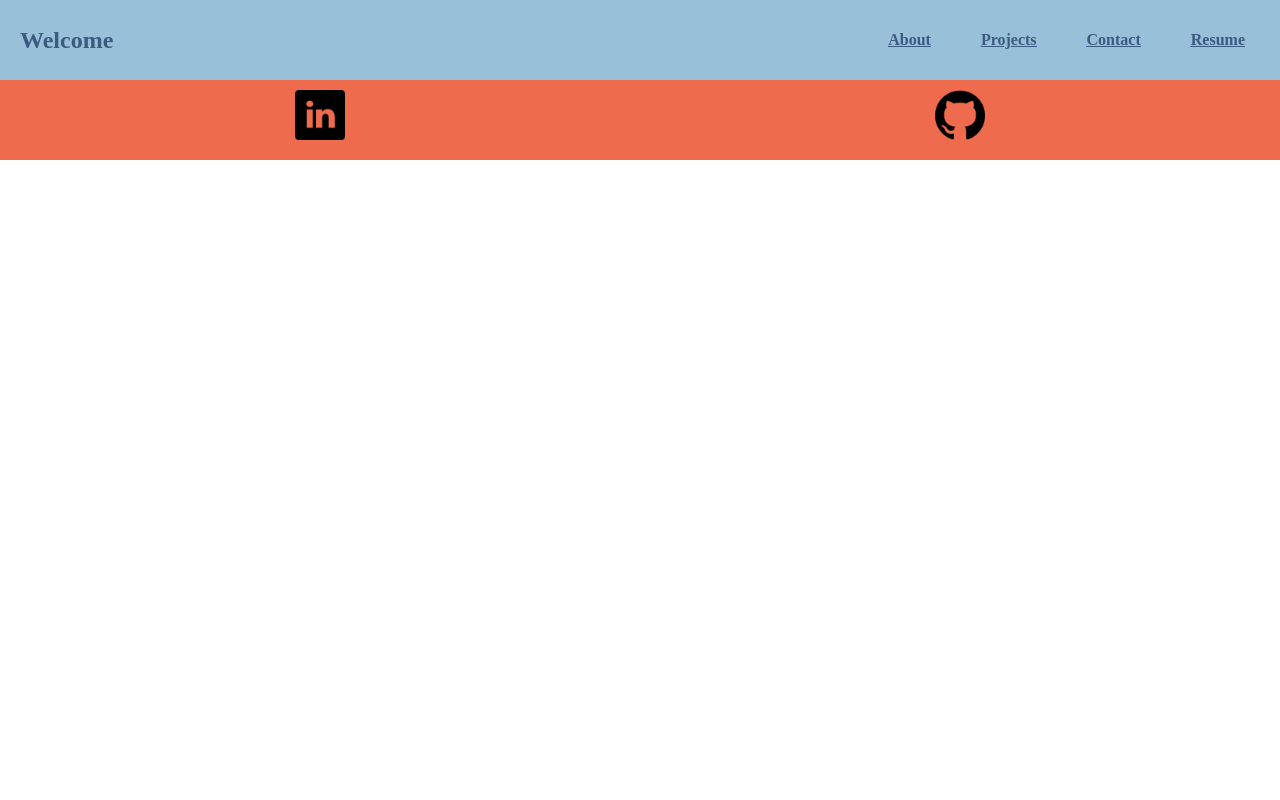
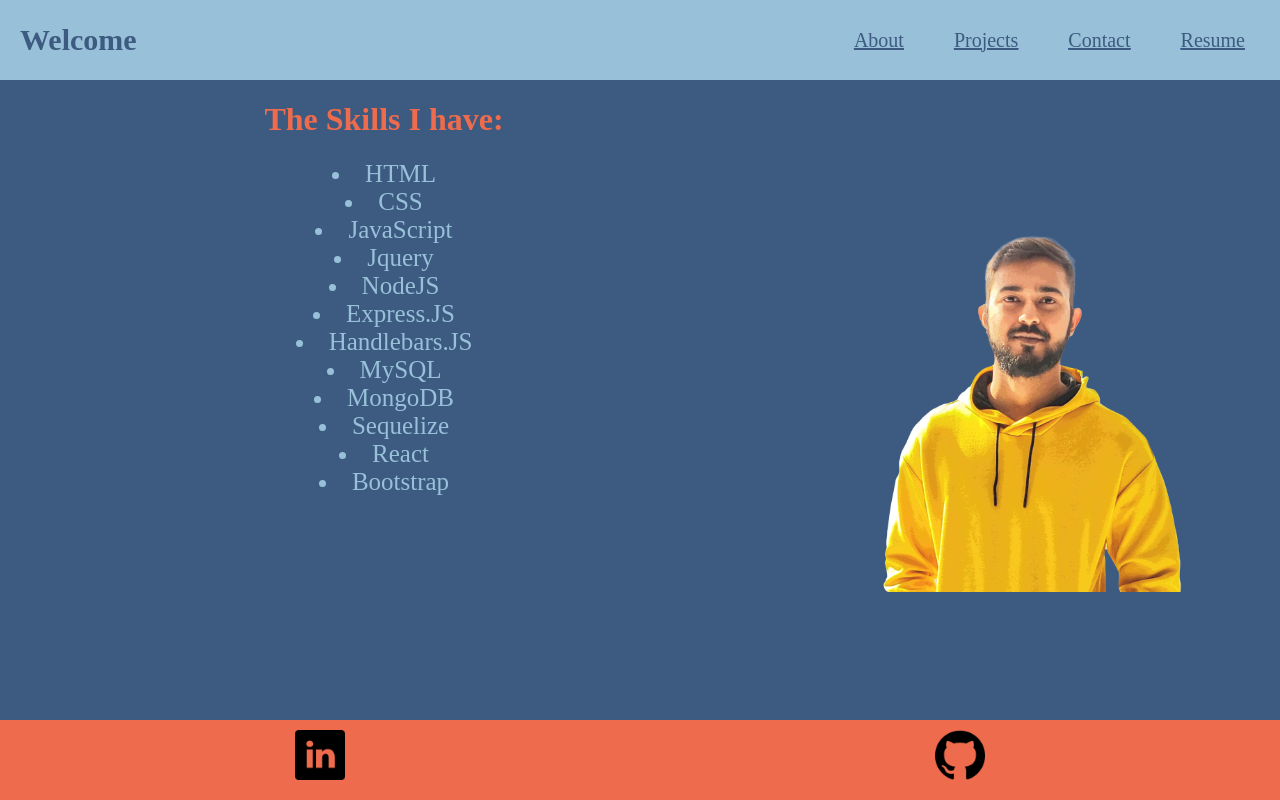
Before and after one commit to romzzp/React-Portfolio, a React (Create React App) app in the folder react-portfolio/: page / in a window 1280 px wide. Both pictures are taken after a click on the item "Resume". Built offline with nearby package versions, Linux system fonts and the light colour scheme.

Commit message:
added skill list to the resume section

```diff
--- a/react-portfolio/src/components/header/header.css
+++ b/react-portfolio/src/components/header/header.css
@@ -10,7 +10,8 @@
 .headerContent h2 {
   margin-left: 20px;
   color: #3d5a80;
+  font-size: 30px;
 }
 .background {
-  background-color: #293241;
+  background-color: #3d5a80;
 }
--- a/react-portfolio/src/components/navbar/navbar.css
+++ b/react-portfolio/src/components/navbar/navbar.css
@@ -8,6 +8,6 @@ nav li {
   display: inline;
   padding: 25px;
   color: #3d5a80;
-  font-weight: bold;
+  font-size: 20px;
   text-decoration: underline;
 }
--- a/react-portfolio/src/pages/projects/projects.css
+++ b/react-portfolio/src/pages/projects/projects.css
@@ -21,11 +21,11 @@
 }
 .projects {
   min-height: 80vh;
-  background-color: #ee6c4d;
+  background-color: #3d5a80;
 }
 .projects h1 {
   text-align: center;
-  color: #3d5a80;
+  color: #ee6c4d;
 }
 .card:hover {
   box-shadow: 0 19px 38px rgba(0, 0, 0, 0.3), 0 15px 12px rgba(0, 0, 0, 0.22);
--- a/react-portfolio/src/pages/resume/resume.css
+++ b/react-portfolio/src/pages/resume/resume.css
@@ -0,0 +1,24 @@
+.resumeLi li {
+  font-size: 25px;
+  color: #98c1d9;
+}
+.resume {
+  display: inline-block;
+  flex-direction: column;
+  width: 50vw;
+  text-align: center;
+}
+.resume img {
+  float: right;
+  max-width: 40vw;
+  max-height: 80vh;
+}
+.resume {
+  height: 80vh;
+  width: 100vw;
+  display: inline-block;
+  font-family: cursive;
+}
+.resumeLi h1 {
+  color: #ee6c4d;
+}
--- a/react-portfolio/src/pages/resume/resume.js
+++ b/react-portfolio/src/pages/resume/resume.js
@@ -1,12 +1,28 @@
 import React from 'react';
 import './resume.css';
+import images from '../../assets';
 
 
 function Resume() {
 
     return (
-        <div>
-
+        <div class="resume">
+            <img src={images.mine} alt="profile pic" />
+            <div class="resumeLi">
+                <h1>The Skills I have:</h1>
+                <li>HTML</li>
+                <li>CSS</li>
+                <li>JavaScript</li>
+                <li>Jquery</li>
+                <li>NodeJS</li>
+                <li>Express.JS</li>
+                <li>Handlebars.JS</li>
+                <li>MySQL</li>
+                <li>MongoDB</li>
+                <li>Sequelize</li>
+                <li>React</li>
+                <li>Bootstrap</li>
+            </div>
         </div>
     )
 }
```
